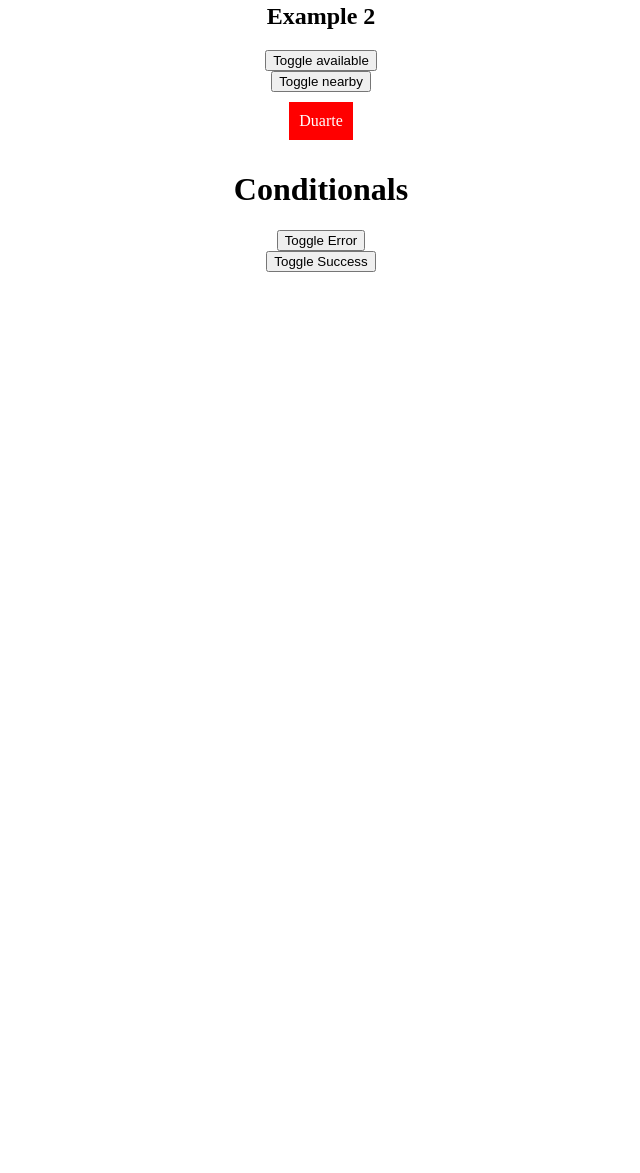
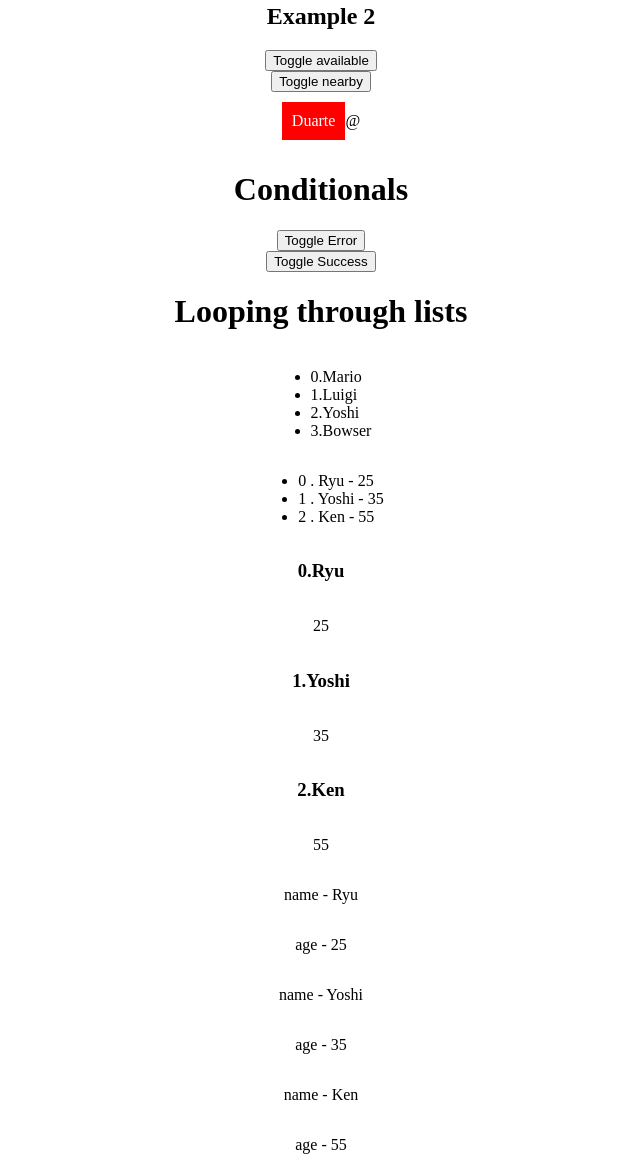
Before and after one commit to Kanubiz/TestVue, a plain HTML site: page index.html in a window 1280 px wide. Shown: the part 1754-2927 px from the top of the page, without its empty margins (319-959 px from the left). Before the commit the page ends 2058 px from the top, so only its background shows below. Drawn offline with nearby package versions, Linux system fonts and the light colour scheme.

Commit message:
Added Loops v-for

```diff
--- a/index.html
+++ b/index.html
@@ -90,7 +90,7 @@
     <button @click="available=!available" type="button" name="button">Toggle available</button>
     <button @click="nearby = !nearby" type="button" name="button">Toggle nearby</button>
     <div :class="compClasses">
-      <span>Duarte</span>
+      <span>Duarte</span>@
     </div>
     <h1>Conditionals</h1>
     <button type="button" @click="error = !error" name="button">Toggle Error</button>
@@ -101,6 +101,22 @@
     <!-- Adiciona "display:none" ao style -->
     <p v-show="error">Errorr</p>
     <p v-show="success">Success</p>
+    <h1>Looping through lists</h1>
+    <ul>
+      <li v-for="(character, index) in characters">{{index}}.{{character}}</li>
+    </ul>
+    <ul>
+      <li v-for="(ninja, index) in ninjas">{{index}} . {{ninja.name}} - {{ninja.age}}</li>
+    </ul>
+    <template v-for="(ninja, index) in ninjas">
+      <h3>{{index}}.{{ninja.name}}</h3>
+      <p>{{ninja.age}}</p>
+    </template>
+    <template v-for="ninja in ninjas">
+      <div v-for="(val,key) in ninja">
+        <p>{{key}} - {{val}}</p>
+      </div>
+    </template>
 
   </div>
   <script src="java.js" charset="utf-8"></script>
--- a/java.js
+++ b/java.js
@@ -17,7 +17,21 @@ const app = new Vue({
     available: false,
     nearby: false,
     error: false,
-    success: false
+    success: false,
+    characters: ['Mario', 'Luigi', 'Yoshi', 'Bowser'],
+    ninjas: [{
+        name: 'Ryu',
+        age: 25
+      },
+      {
+        name: 'Yoshi',
+        age: 35
+      },
+      {
+        name: 'Ken',
+        age: 55
+      },
+    ]
   },
   methods: {
     greet: function(time) {
```
